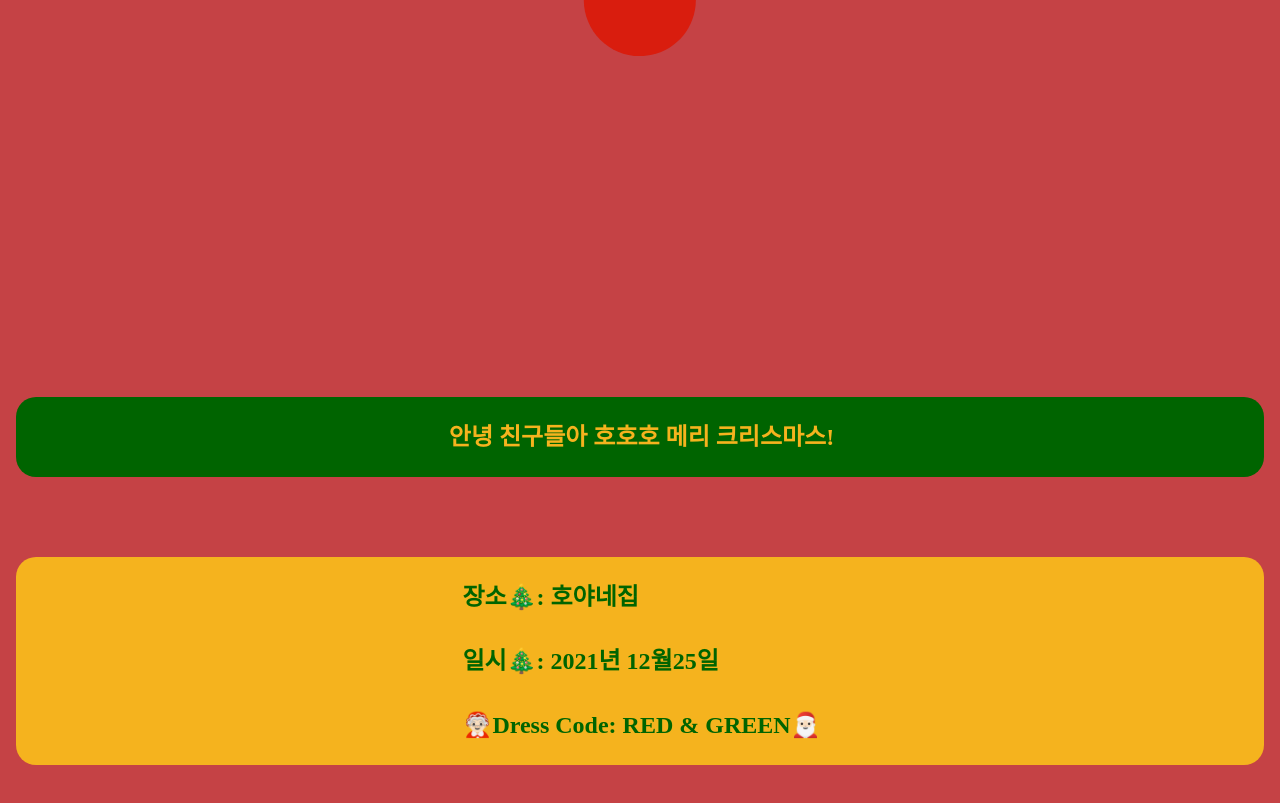
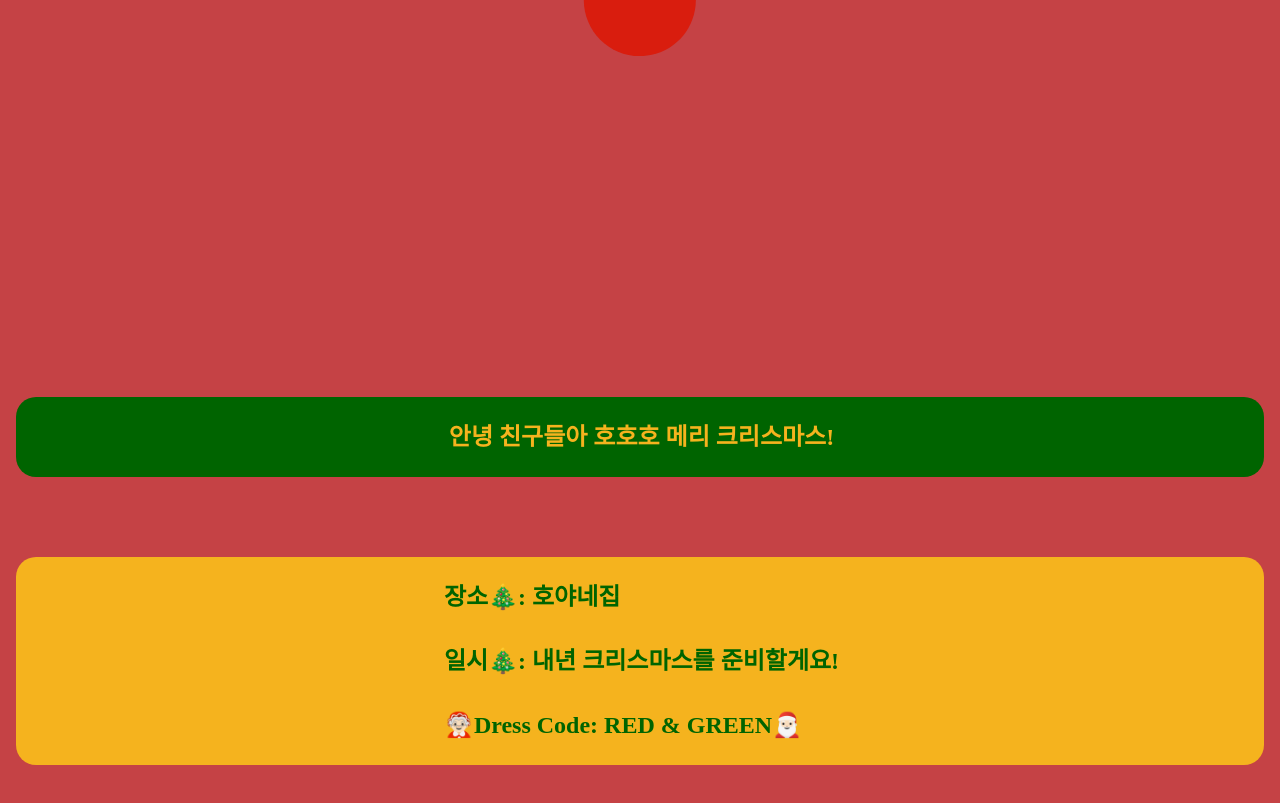
Before and after one commit to yerinko/Invitation, a Next.js app: page / in a window 1280 px wide. Shown: the part 1301-2104 px from the top of the page. Built offline with nearby package versions, Linux system fonts and the light colour scheme; no server answers.

Commit message:
내년을 다시 또 준비하며 :balloon:

```diff
--- a/pages/index.tsx
+++ b/pages/index.tsx
@@ -38,10 +38,6 @@ export default function Home() {
                                     <ImageWrapper>
                                         <div>
                                             <h2>안녕 친구들아 호호호 메리 크리스마스!</h2>
-                                            {/*<br/>*/}
-                                            {/*<h2>Place: 호야네집</h2>*/}
-                                            {/*<h2>Date: 2021년 12월25일</h2>*/}
-                                            {/*<h2>Dress Code: RED & GREEN</h2>*/}
                                         </div>
                                     </ImageWrapper>
                                 </li>
@@ -49,7 +45,7 @@ export default function Home() {
                                     <ImageWrapper2>
                                         <div>
                                             <h2>장소🎄: 호야네집</h2>
-                                            <h2>일시🎄: 2021년 12월25일</h2>
+                                            <h2>일시🎄: 내년 크리스마스를 준비할게요!</h2>
                                             <h2>🤶🏻Dress Code: RED & GREEN🎅🏻</h2>
                                         </div>
                                     </ImageWrapper2>
```
